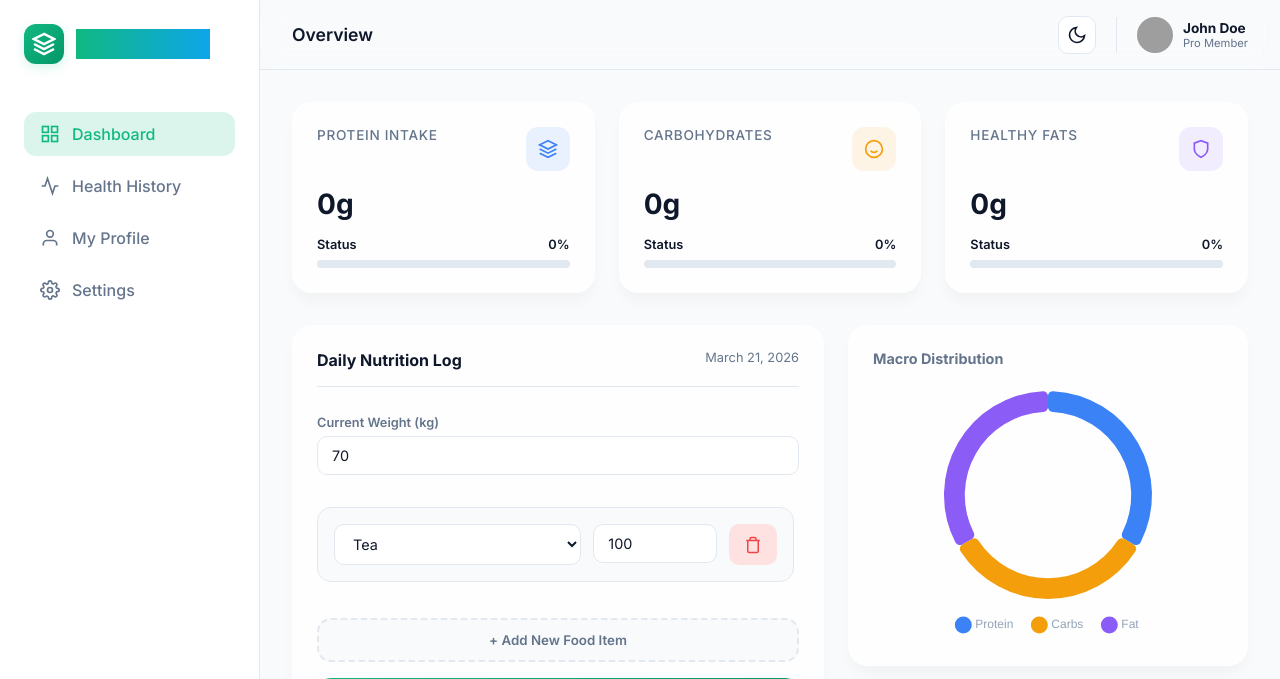
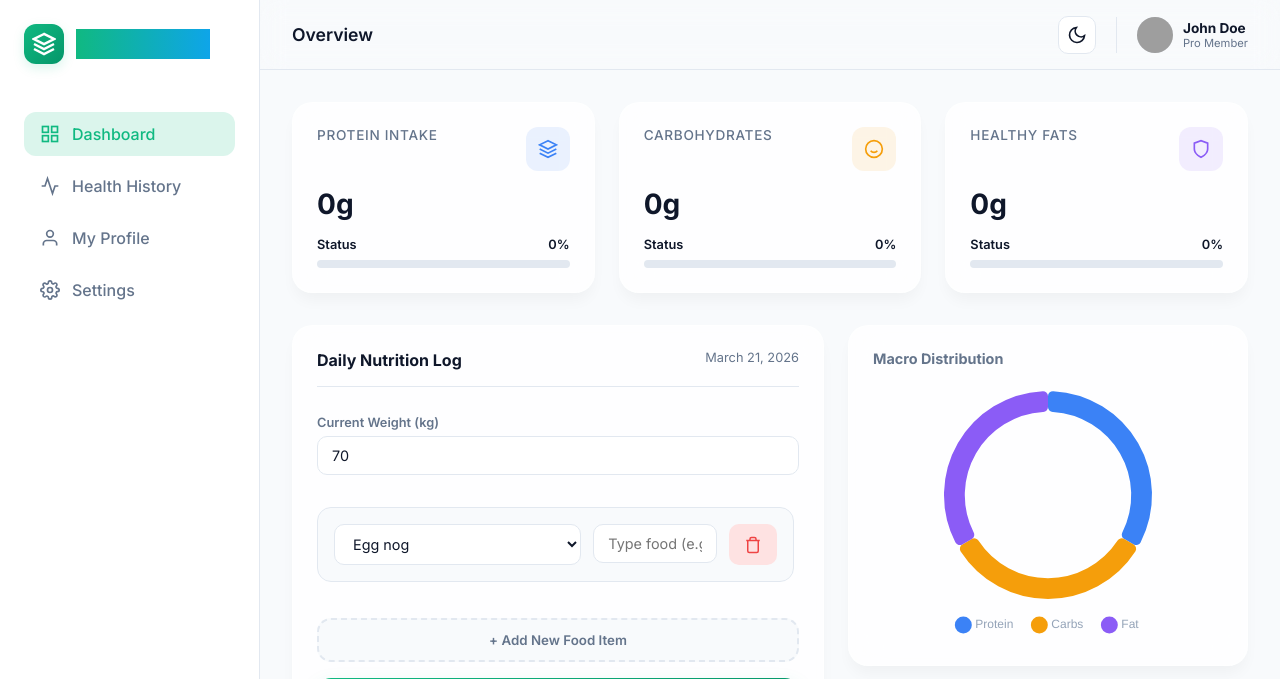
Before and after one commit to BitikRaushan/nutrition-dashboard-ai, a Flask app: page / in a window 1280 px wide. Shown: the top 679 px of the page. Run offline with Flask 3, Linux system fonts and the light colour scheme; grey boxes are pictures that could not be loaded.

Commit message:
Add new food and drink options to the menu

```diff
--- a/templates/index.html
+++ b/templates/index.html
@@ -649,16 +649,39 @@
             row.innerHTML = `
                 <div>
                     <select class="f-item">
-                        <option value="tea">Tea</option>
-                        <option value="coffee">Coffee</option>
-                        <option value="mango">Mango Drink</option>
-                        <option value="lemon">Lemonade</option>
-                        <option value="cumin">Cumin Water</option>
-                        <option value="cocoa">Hot Cocoa</option>
+                          <option value="egg nog">Egg nog</option>
+                          <option value="chicken sandwich">Chicken sandwich</option>
+                          <option value="egg sandwich">Egg sandwich</option>
+                          <option value="cheese and chilli sandwich">Cheese & Chilli Sandwich</option>
+                          <option value="peanut and tomato sandwich">Peanut Tomato Sandwich</option>
+                          <option value="cheese and pineapple sandwich">Cheese Pineapple Sandwich</option>
+                          <option value="cheese and tomato sandwich">Cheese Tomato Sandwich</option>
+                          <option value="rainbow sandwich">Rainbow Sandwich</option>
+                          <option value="cucumber sandwich">Cucumber Sandwich</option>
+
+                          <option value="hot cocoa">Hot Cocoa</option>
+                          <option value="banana milkshake">Banana Milkshake</option>
+                          <option value="orange milkshake">Orange Milkshake</option>
+                          <option value="mango milkshake">Mango Milkshake</option>
+                          <option value="pineapple milkshake">Pineapple Milkshake</option>
+
+                          <option value="sweet lassi">Sweet Lassi</option>
+                          <option value="lassi">Lassi</option>
+                          <option value="cold coffee">Cold Coffee with Ice Cream</option>
+                          <option value="espresso coffee">Espresso Coffee</option>
+                          <option value="instant coffee">Instant Coffee</option>
+
+                          <option value="hot tea">Hot Tea</option>
+                          <option value="iced tea">Iced Tea</option>
+                          <option value="lemonade">Lemonade</option>
+                          <option value="mango drink">Mango Drink</option>
+                          <option value="fruit punch">Fruit Punch</option>
+                          <option value="cumin water">Cumin Water</option>
                     </select>
                 </div>
                 <div>
-                    <input type="number" class="f-qty" value="100" placeholder="Qty (g)">
+                <input type="text" class="f-item" placeholder="Type food (e.g. coffee, sandwich)">
+
                 </div>
                 <button class="btn-remove" onclick="this.parentElement.remove()">
                     <svg width="18" height="18" viewBox="0 0 24 24" fill="none" stroke="currentColor" stroke-width="2"><polyline points="3 6 5 6 21 6"></polyline><path d="M19 6v14a2 2 0 0 1-2 2H7a2 2 0 0 1-2-2V6m3 0V4a2 2 0 0 1 2-2h4a2 2 0 0 1 2 2v2"></path></svg>
```
